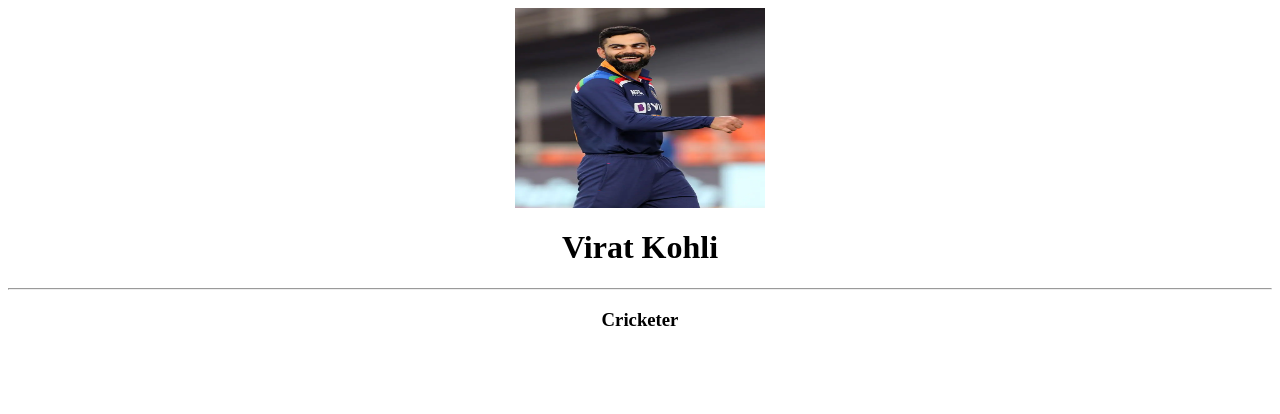
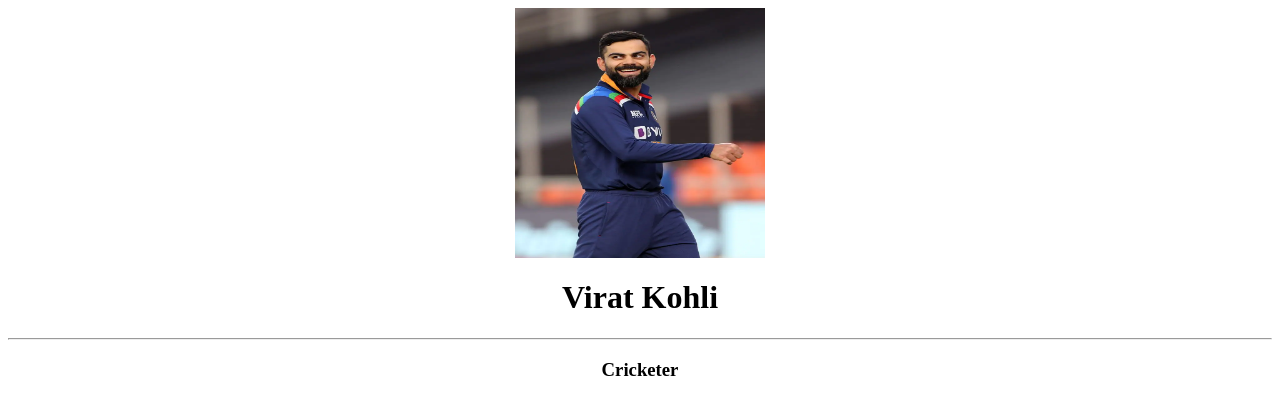
Before and after one commit to lakshmisravyasaripella/githubworkshop, a plain HTML site: page index.html in a window 1280 px wide. Drawn offline with Linux system fonts and the light colour scheme.

Commit message:
Update index.html

```diff
--- a/index.html
+++ b/index.html
@@ -3,7 +3,7 @@
 <title>Webpage</title>
 </head>
 <body align="center">
- <img src="kohli.jpg" width="250" height="200">
+ <img src="kohli.jpg" width="250" height="250">
   <h1>Virat Kohli</h1>
   <hr>
   <h3>Cricketer</h3>
```
